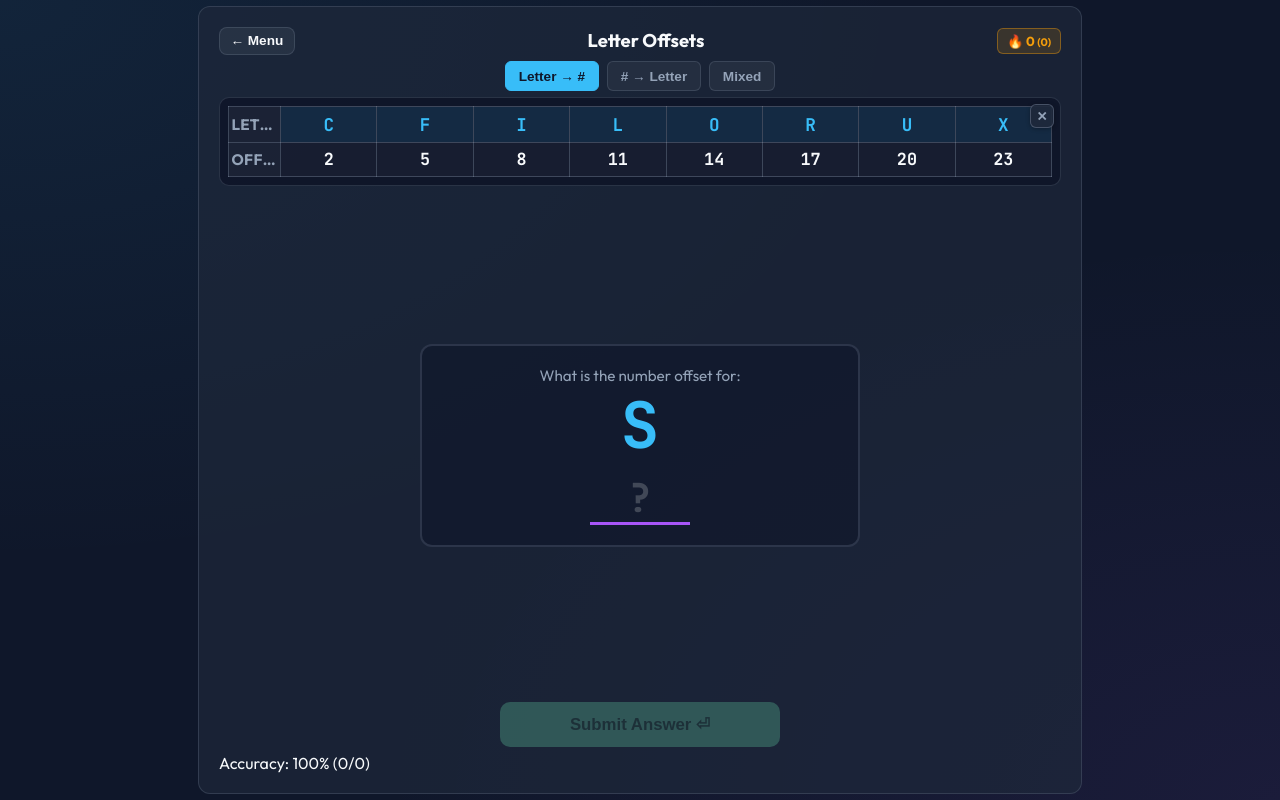
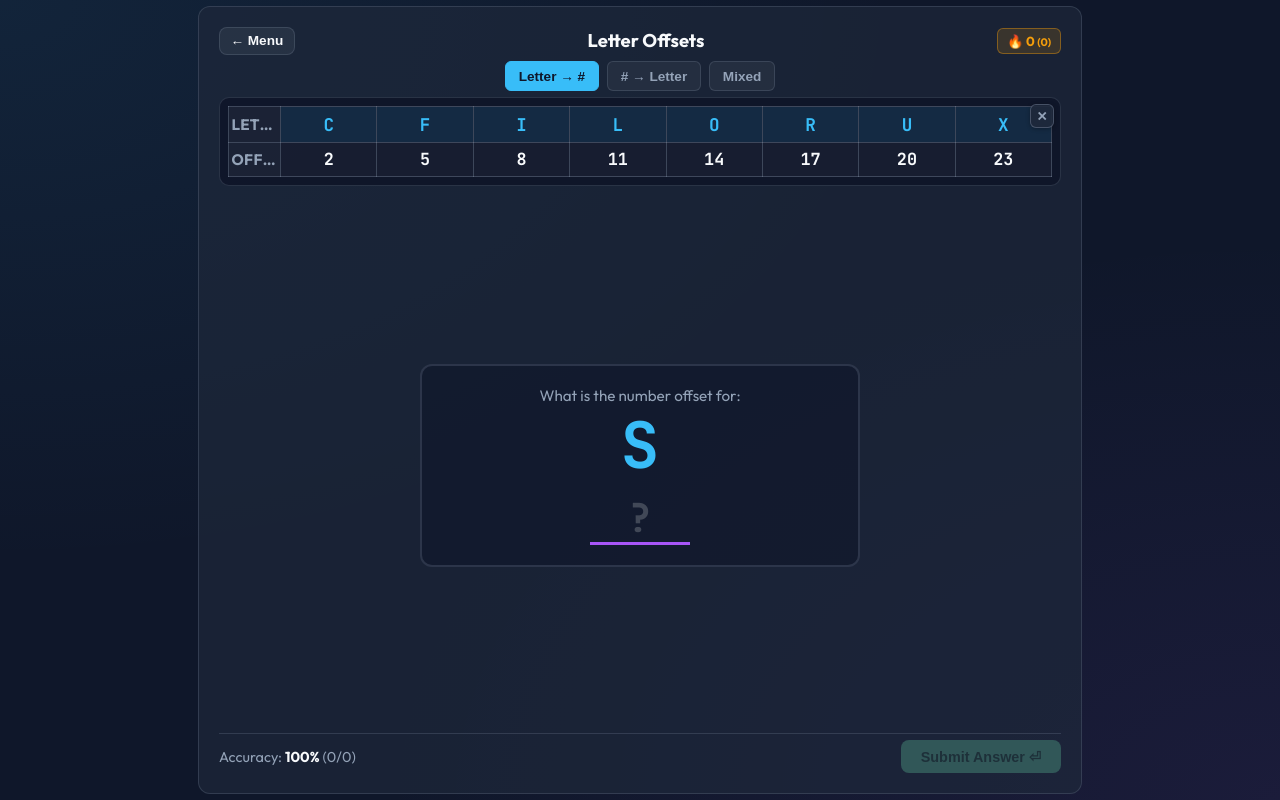
Before and after one commit to pnowell/codebusters, a React (Vite) app: page / in a window 1280 px wide. Both pictures are taken after a click on the button "Letter Offsets". Built offline with nearby package versions, Linux system fonts and the light colour scheme.

Commit message:
Align Letter Offsets bottom row with cipher screens: Accuracy on left, Submit Answer button right-justified

```diff
--- a/src/components/drills/LetterOffsetDrill.tsx
+++ b/src/components/drills/LetterOffsetDrill.tsx
@@ -315,21 +315,21 @@ export const LetterOffsetDrill: React.FC<LetterOffsetDrillProps> = ({ onBack })
         </div>
       </div>
 
-      {/* Clean submit action using native keyboard */}
-      <div className="offset-submit-row">
+      {/* Action Row matching cipher drill layout: Accuracy info on left, Submit Answer on right */}
+      <div className="drill-action-row">
+        <div className="progress-info">
+          Accuracy: <strong>{totalQuestions > 0 ? Math.round((correctQuestions / totalQuestions) * 100) : 100}%</strong> ({correctQuestions}/{totalQuestions})
+        </div>
+
         <button
           type="button"
-          className="btn-submit offset-confirm-btn"
+          className="btn-submit"
           onClick={confirmAnswer}
           disabled={!inputVal}
         >
           Submit Answer ⏎
         </button>
       </div>
-
-      <div className="stats-footer">
-        Accuracy: {totalQuestions > 0 ? Math.round((correctQuestions / totalQuestions) * 100) : 100}% ({correctQuestions}/{totalQuestions})
-      </div>
     </div>
   );
 };
--- a/src/index.css
+++ b/src/index.css
@@ -1042,21 +1042,6 @@ body {
   color: rgba(255, 255, 255, 0.2);
 }
 
-.offset-submit-row {
-  display: flex;
-  justify-content: center;
-  margin-top: 0.5rem;
-}
-
-.offset-confirm-btn {
-  width: 100%;
-  max-width: 280px;
-  padding: 0.75rem 1.5rem;
-  font-size: 1.05rem;
-  font-weight: 700;
-  border-radius: 10px;
-}
-
 .mode-selector {
   display: flex;
   gap: 0.5rem;
```
